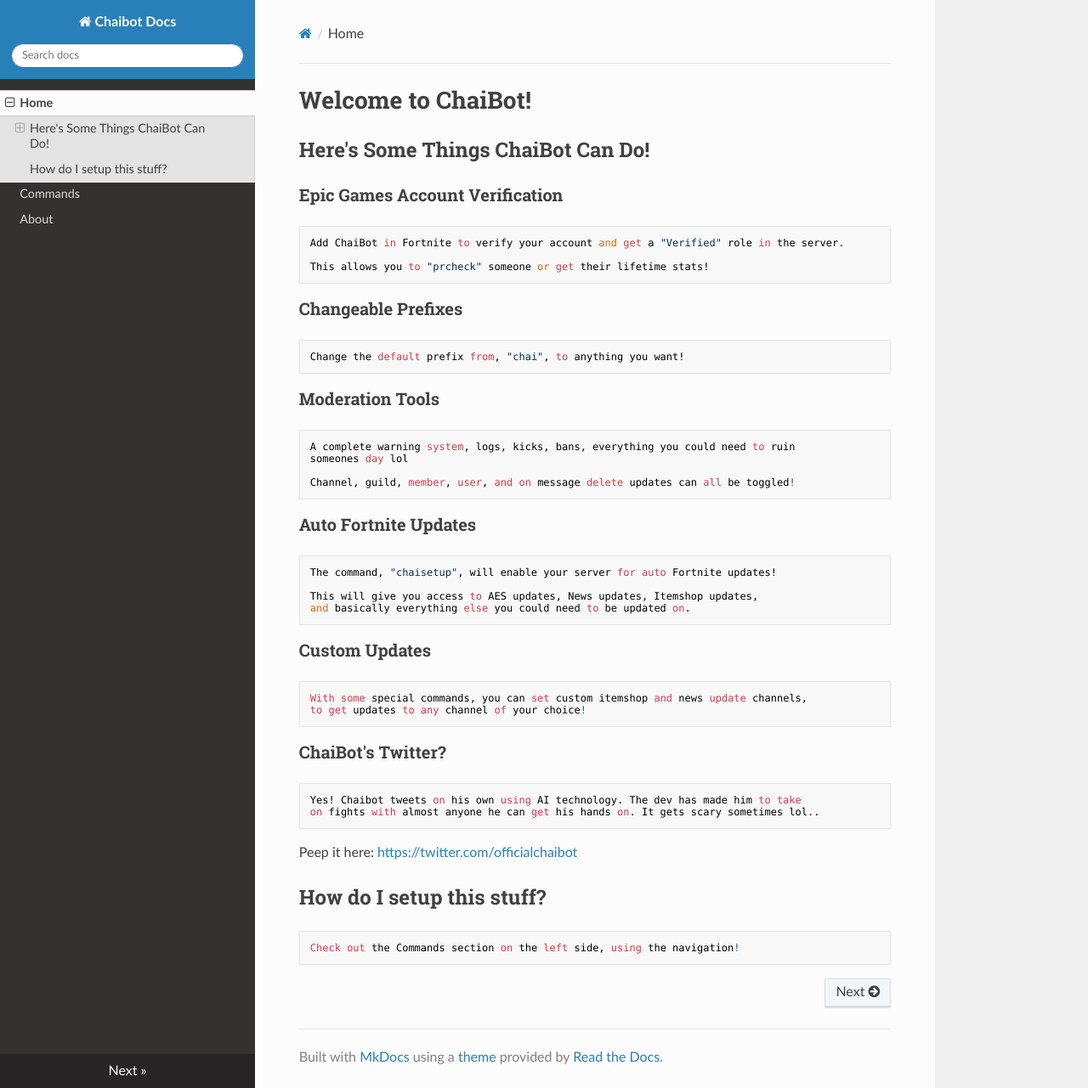
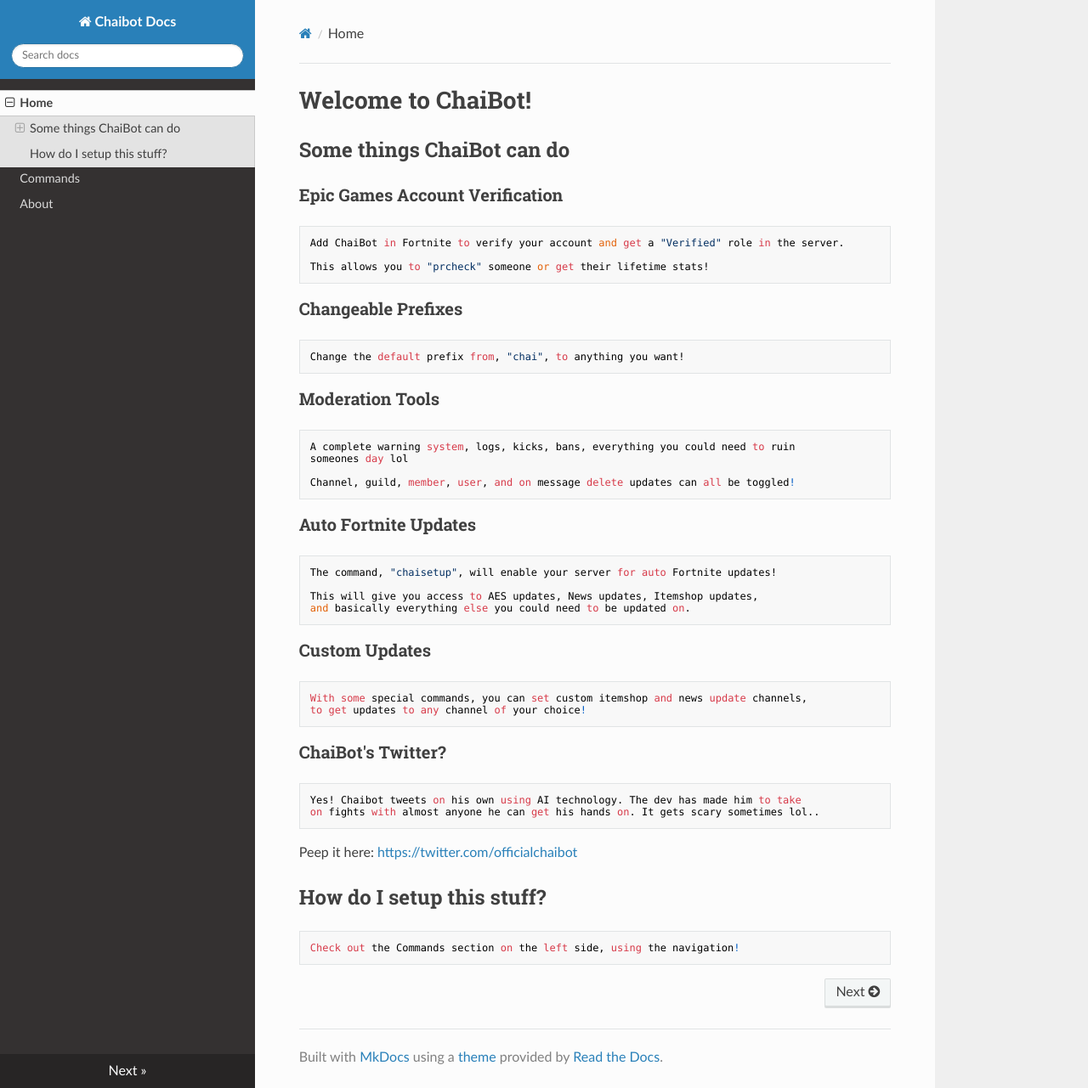
Before and after one commit to NextChai/ChaibotDocumentation, an MkDocs documentation site: the page built from docs/index.md, in a window 1280 px wide and 1281 px high. Shown: the whole window at 85% size. Built offline with MkDocs 1.6.1, drawn with Linux system fonts in a browser that asks for light colours; nearby versions of some CDN libraries.

Commit message:
Update index.md

```diff
--- a/docs/index.md
+++ b/docs/index.md
@@ -1,5 +1,5 @@
 # Welcome to ChaiBot!
-## Here's Some Things ChaiBot Can Do!
+## Some things ChaiBot can do
 ### Epic Games Account Verification
     Add ChaiBot in Fortnite to verify your account and get a "Verified" role in the server.
 
```
